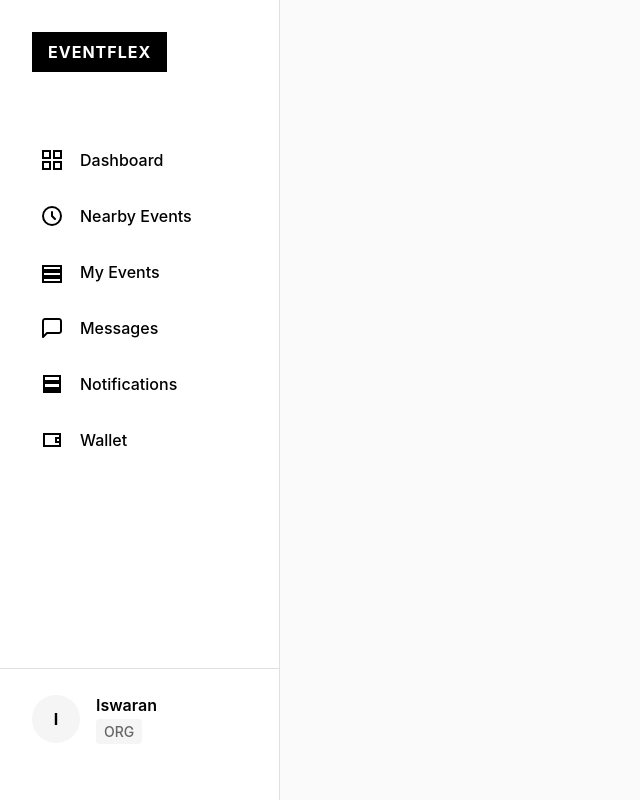
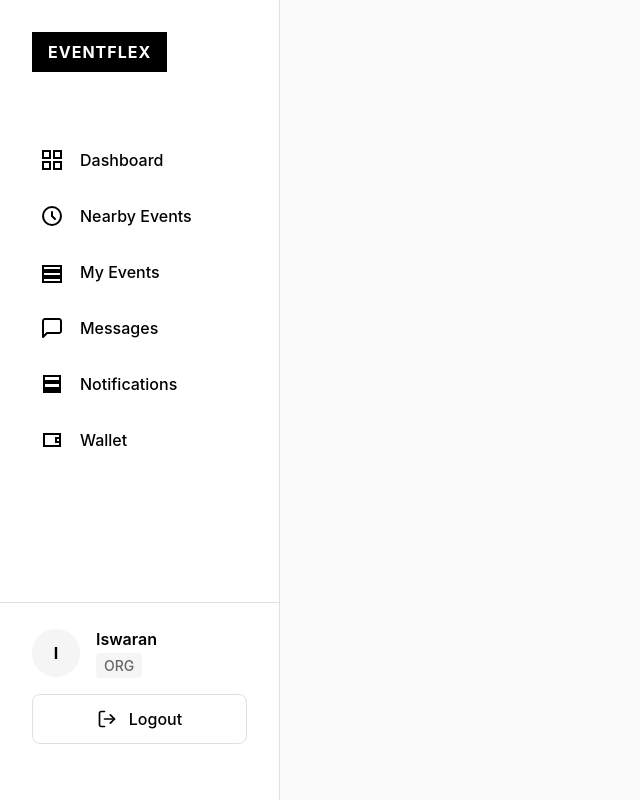
Before and after one commit to aadityathakre/EventFlex, a React (Vite) app in the folder client/: page /gig in a window 1280 px wide. Shown: the whole page, without its empty margins (0-640 px from the left). Built offline with nearby package versions, Linux system fonts and the light colour scheme; no server answers.

Commit message:
sidebar logout button

```diff
--- a/client/src/components/Sidebar.jsx
+++ b/client/src/components/Sidebar.jsx
@@ -1,9 +1,18 @@
 import React from 'react';
-import { Link, useLocation } from 'react-router-dom';
+import { Link, useLocation, useNavigate } from 'react-router-dom';
 import './Sidebar.scss';
 
 const Sidebar = ({ user = { name: 'Iswaran', role: 'ORG' }, menuItems }) => {
   const location = useLocation();
+  const navigate = useNavigate();
+
+  const handleLogout = () => {
+    // Clear any stored user data/tokens
+    localStorage.clear();
+    sessionStorage.clear();
+    // Redirect to login page
+    navigate('/login');
+  };
 
   const defaultMenuItems = [
     {
@@ -118,6 +127,14 @@ const Sidebar = ({ user = { name: 'Iswaran', role: 'ORG' }, menuItems }) => {
               <div className="user-role">{user.role}</div>
             </div>
           </div>
+          <button className="logout-button" onClick={handleLogout}>
+            <svg width="20" height="20" viewBox="0 0 24 24" fill="none" xmlns="http://www.w3.org/2000/svg">
+              <path d="M9 21H5C4.46957 21 3.96086 20.7893 3.58579 20.4142C3.21071 20.0391 3 19.5304 3 19V5C3 4.46957 3.21071 3.96086 3.58579 3.58579C3.96086 3.21071 4.46957 3 5 3H9" stroke="currentColor" strokeWidth="2" strokeLinecap="round" strokeLinejoin="round"/>
+              <path d="M16 17L21 12L16 7" stroke="currentColor" strokeWidth="2" strokeLinecap="round" strokeLinejoin="round"/>
+              <path d="M21 12H9" stroke="currentColor" strokeWidth="2" strokeLinecap="round" strokeLinejoin="round"/>
+            </svg>
+            <span>Logout</span>
+          </button>
         </div>
       </div>
     </aside>
--- a/client/src/components/Sidebar.scss
+++ b/client/src/components/Sidebar.scss
@@ -93,6 +93,7 @@
       display: flex;
       align-items: center;
       gap: $spacing-md;
+      margin-bottom: $spacing-md;
 
       .user-avatar {
         width: 48px;
@@ -139,6 +140,38 @@
         }
       }
     }
+
+    .logout-button {
+      width: 100%;
+      display: flex;
+      align-items: center;
+      justify-content: center;
+      gap: $spacing-sm;
+      padding: $spacing-sm $spacing-md;
+      background-color: transparent;
+      border: 1px solid $color-border;
+      border-radius: $border-radius-md;
+      font-family: $font-family-primary;
+      font-size: $font-size-base;
+      font-weight: $font-weight-medium;
+      color: $color-text-primary;
+      cursor: pointer;
+      transition: all $transition-base;
+
+      svg {
+        color: $color-text-primary;
+        transition: color $transition-base;
+      }
+
+      &:hover {
+        background-color: $color-background;
+        border-color: $color-text-light;
+      }
+
+      &:active {
+        transform: scale(0.98);
+      }
+    }
   }
 
   @media (max-width: $breakpoint-tablet) {
```
